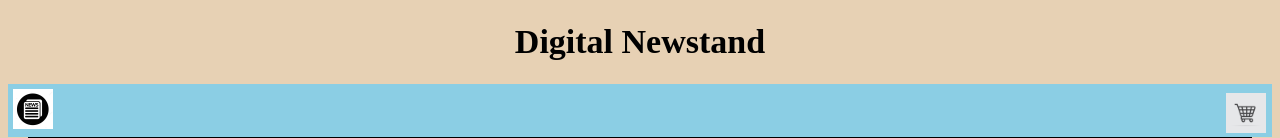
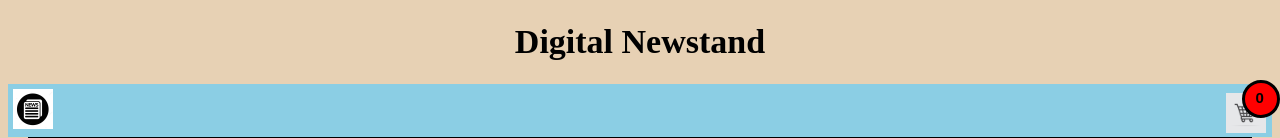
Before and after one commit to SamAbdel/Digital-Newstand, a plain HTML site: page index.html in a window 1280 px wide. Shown: the top 138 px of the page. Drawn offline with Linux system fonts and the light colour scheme.

Commit message:
Update index.html

```diff
--- a/index.html
+++ b/index.html
@@ -18,6 +18,7 @@
             <div class="nav-link">
                 <a href="index.html"><img id="news" src= "rsc/news.jpg" height = 40px width = 40px alt = "News"></a>
                 <a href="cart.html"><img id="cart" src= "rsc/cart.jpg" height = 40px width = 40px alt = "Cart"></a>
+              <div class ="circle"><input type="text" id="counter" value="0"/></div>
             </div>
 
             </nav>
```
